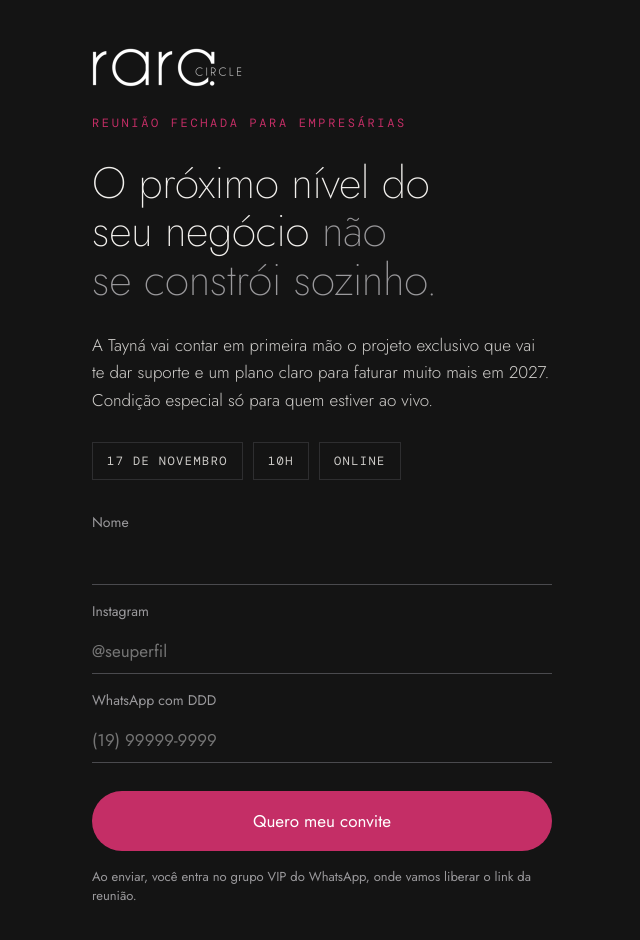
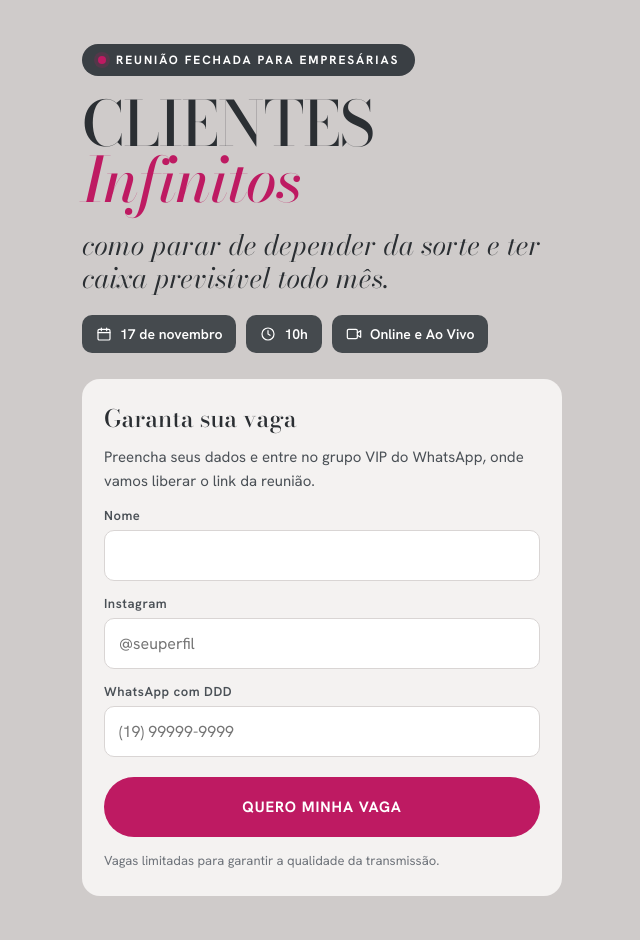
Before and after one commit to ewellinmary/clientes-infinitos, a plain HTML site: page reuniao/index.html in a window 1280 px wide. Shown: the whole page, without its empty margins (318-958 px from the left). Drawn offline with nearby package versions, Linux system fonts and the light colour scheme.

Commit message:
Update index.html

```diff
--- a/reuniao/index.html
+++ b/reuniao/index.html
@@ -3,10 +3,10 @@
 <head>
 <meta charset="utf-8">
 <meta name="viewport" content="width=device-width,initial-scale=1">
-<title>Reunião Fechada | Tayná Rubbo</title>
-<meta name="description" content="Reunião fechada para empresárias com Tayná Rubbo. 17 de novembro, às 10h, online.">
+<title>Clientes Infinitos | Reunião fechada para empresárias com Tayná Rubbo</title>
+<meta name="description" content="Reunião fechada para empresárias com Tayná Rubbo. 17 de novembro, às 10h, online e ao vivo.">
 <link rel="preconnect" href="https://fonts.googleapis.com">
-<link href="https://fonts.googleapis.com/css2?family=Jost:wght@200;300;400;500&family=DM+Mono&display=swap" rel="stylesheet">
+<link href="https://fonts.googleapis.com/css2?family=Bodoni+Moda:ital,opsz,wght@0,6..96,400..800;1,6..96,400..800&family=Hanken+Grotesk:wght@400;500;600;700&display=swap" rel="stylesheet">
 <!-- Meta Pixel Code -->
 <script>
 !function(f,b,e,v,n,t,s)
@@ -22,45 +22,52 @@ fbq('track', 'PageView');
 </script>
 <!-- End Meta Pixel Code -->
 <style>
-:root{--bg:#141414;--fg:#F2F0ED;--soft:#CFCDCA;--mist:#9A999C;--line:#2E2E30;--pink:#C42E66}
 *{box-sizing:border-box;margin:0;padding:0}
-html,body{background:var(--bg)}
-body{font-family:Jost,system-ui,sans-serif;color:var(--fg);min-height:100vh;display:flex;justify-content:center;padding:48px 20px}
-.w{width:100%;max-width:460px;display:flex;flex-direction:column;gap:28px}
-.logo{width:150px}
-.eb{font-family:'DM Mono',monospace;font-size:12px;letter-spacing:.22em;text-transform:uppercase;color:var(--pink)}
-h1{font-weight:200;font-size:clamp(34px,8vw,44px);line-height:1.1;letter-spacing:-.01em;text-wrap:balance}
-h1 span{color:var(--mist)}
-p.l{font-weight:300;font-size:17px;line-height:1.6;color:var(--soft)}
-.info{display:flex;gap:10px;flex-wrap:wrap}
-.info span{font-family:'DM Mono',monospace;font-size:12px;letter-spacing:.12em;text-transform:uppercase;border:1px solid var(--line);padding:10px 14px;color:var(--soft)}
-form{display:flex;flex-direction:column;gap:16px;margin-top:4px}
-label{display:flex;flex-direction:column;gap:8px;font-size:14px;color:var(--mist)}
-input{font:inherit;font-size:17px;color:var(--fg);background:transparent;border:0;border-bottom:1px solid #4A4A4E;padding:10px 0;outline:none;border-radius:0}
-input:focus{border-bottom-color:var(--pink)}
-button{margin-top:12px;font:inherit;font-size:17px;font-weight:400;color:#fff;background:var(--pink);border:0;border-radius:999px;padding:18px 24px;cursor:pointer}
+html,body{background:#CFCBCA}
+body{font-family:'Hanken Grotesk',system-ui,sans-serif;color:#2B2F33;min-height:100vh;display:flex;justify-content:center;padding:44px 20px 56px}
+.w{width:100%;max-width:480px;display:flex;flex-direction:column;gap:20px}
+.tag{align-self:flex-start;display:inline-flex;align-items:center;gap:10px;background:#3A3F44;border-radius:999px;padding:8px 16px;font-size:12px;font-weight:700;letter-spacing:.16em;text-transform:uppercase;color:#fff}
+.tag i{width:8px;height:8px;border-radius:50%;background:#BE1A62;box-shadow:0 0 0 4px rgba(190,26,98,.2)}
+h1{font-family:'Bodoni Moda',serif;font-weight:500;text-transform:uppercase;line-height:.9;letter-spacing:-.01em;font-size:clamp(46px,13vw,62px)}
+h1 span{display:block;font-style:italic;color:#BE1A62;text-transform:none;letter-spacing:-.02em}
+.sub{font-family:'Bodoni Moda',serif;font-style:italic;font-size:clamp(22px,6vw,28px);line-height:1.2}
+.chips{display:flex;flex-wrap:wrap;gap:10px}
+.chips span{display:inline-flex;align-items:center;gap:8px;background:rgba(58,63,68,.92);border-radius:10px;padding:10px 14px;font-size:14px;font-weight:600;color:#fff}
+.chips svg{width:16px;height:16px;fill:none;stroke:#fff;stroke-width:1.8;stroke-linecap:round;stroke-linejoin:round}
+.card{background:#F4F2F1;border-radius:18px;padding:26px 22px;display:flex;flex-direction:column;gap:14px;margin-top:6px}
+.card h2{font-family:'Bodoni Moda',serif;font-weight:500;font-size:24px;line-height:1.15}
+.card p.l{font-size:15px;line-height:1.55;color:#4A5056}
+label{display:flex;flex-direction:column;gap:6px;font-size:13px;font-weight:600;letter-spacing:.04em;color:#4A5056}
+input{font:inherit;font-size:16px;font-weight:400;letter-spacing:0;color:#2B2F33;background:#fff;border:1px solid #D9D5D4;border-radius:10px;padding:14px 14px;outline:none}
+input:focus{border-color:#BE1A62;box-shadow:0 0 0 3px rgba(190,26,98,.15)}
+button{margin-top:6px;font:inherit;font-size:15px;font-weight:700;letter-spacing:.06em;text-transform:uppercase;color:#fff;background:#BE1A62;border:0;border-radius:999px;padding:20px 24px;min-height:56px;cursor:pointer}
 button:disabled{opacity:.6;cursor:default}
-button:focus-visible{outline:2px solid #fff;outline-offset:3px}
-.erro{display:none;color:#F19CC2;font-size:14px}
-.nota{font-size:13px;color:var(--mist);line-height:1.5}
+button:focus-visible{outline:2px solid #2B2F33;outline-offset:3px}
+.erro{display:none;color:#BE1A62;font-size:14px;font-weight:600}
+.nota{font-size:13px;color:#6E737A;line-height:1.5}
 .hp{position:absolute;left:-9999px}
 </style>
 </head>
 <body>
 <main class="w">
-  <img class="logo" src="logo-rara-circle.png" alt="RARA Circle">
-  <div class="eb">Reunião Fechada para empresárias</div>
-  <h1>O próximo nível do seu negócio <span>não se constrói sozinho.</span></h1>
-  <p class="l">A Tayná vai contar em primeira mão o projeto exclusivo que vai te dar suporte e um plano claro para faturar muito mais em 2027. Condição especial só para quem estiver ao vivo.</p>
-  <div class="info"><span>17 de novembro</span><span>10h</span><span>Online</span></div>
-  <form id="f" novalidate>
+  <span class="tag"><i></i>Reunião fechada para empresárias</span>
+  <h1>Clientes<span>Infinitos</span></h1>
+  <p class="sub">como parar de depender da sorte e ter caixa previsível todo mês.</p>
+  <div class="chips">
+    <span><svg viewBox="0 0 24 24"><rect x="3" y="5" width="18" height="16" rx="2"/><path d="M16 3v4M8 3v4M3 10h18"/></svg>17 de novembro</span>
+    <span><svg viewBox="0 0 24 24"><circle cx="12" cy="12" r="9"/><path d="M12 7v5l3 2"/></svg>10h</span>
+    <span><svg viewBox="0 0 24 24"><rect x="2" y="5" width="15" height="14" rx="2"/><path d="M17 10l5-3v10l-5-3"/></svg>Online e Ao Vivo</span>
+  </div>
+  <form class="card" id="f" novalidate>
+    <h2>Garanta sua vaga</h2>
+    <p class="l">Preencha seus dados e entre no grupo VIP do WhatsApp, onde vamos liberar o link da reunião.</p>
     <label for="nome">Nome<input id="nome" name="nome" autocomplete="name" required></label>
     <label for="instagram">Instagram<input id="instagram" name="instagram" placeholder="@seuperfil" autocapitalize="off" required></label>
     <label for="whatsapp">WhatsApp com DDD<input id="whatsapp" name="whatsapp" type="tel" inputmode="tel" autocomplete="tel" placeholder="(19) 99999-9999" required></label>
     <input class="hp" id="site" name="site" tabindex="-1" autocomplete="off" aria-hidden="true">
     <div class="erro" id="erro"></div>
-    <button id="b" type="submit">Quero meu convite</button>
-    <p class="nota">Ao enviar, você entra no grupo VIP do WhatsApp, onde vamos liberar o link da reunião.</p>
+    <button id="b" type="submit">Quero minha vaga</button>
+    <p class="nota">Vagas limitadas para garantir a qualidade da transmissão.</p>
   </form>
 </main>
 <script>
@@ -77,7 +84,7 @@ button:focus-visible{outline:2px solid #fff;outline-offset:3px}
     if(insta.charAt(0)!=='@'){insta='@'+insta;}
     b.disabled=true;b.textContent='Enviando...';
     var feito=false;function fim(){if(feito)return;feito=true;if(window.fbq){fbq('track','Lead');}b.textContent='Abrindo o grupo...';setTimeout(ir,400);}
-    fetch(ENDPOINT,{method:'POST',mode:'no-cors',body:new URLSearchParams({nome:nome,whatsapp:whats,instagram:insta,faturamento:'Página curta | Reunião 17/11'})}).then(fim,fim);
+    fetch(ENDPOINT,{method:'POST',mode:'no-cors',body:new URLSearchParams({nome:nome,whatsapp:whats,instagram:insta,faturamento:'Página curta | Reunião 17/11',origem:'pagina-curta'})}).then(fim,fim);
     setTimeout(fim,4000);
   });
 })();
```
